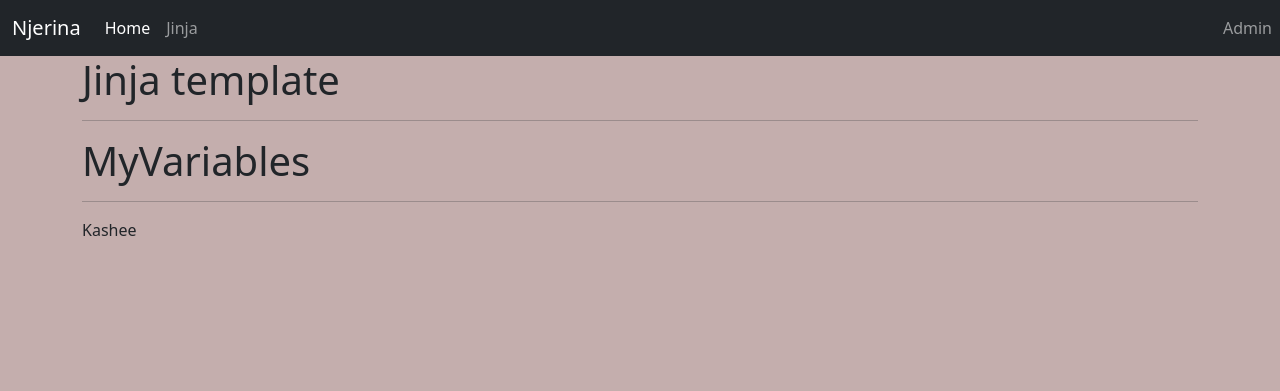
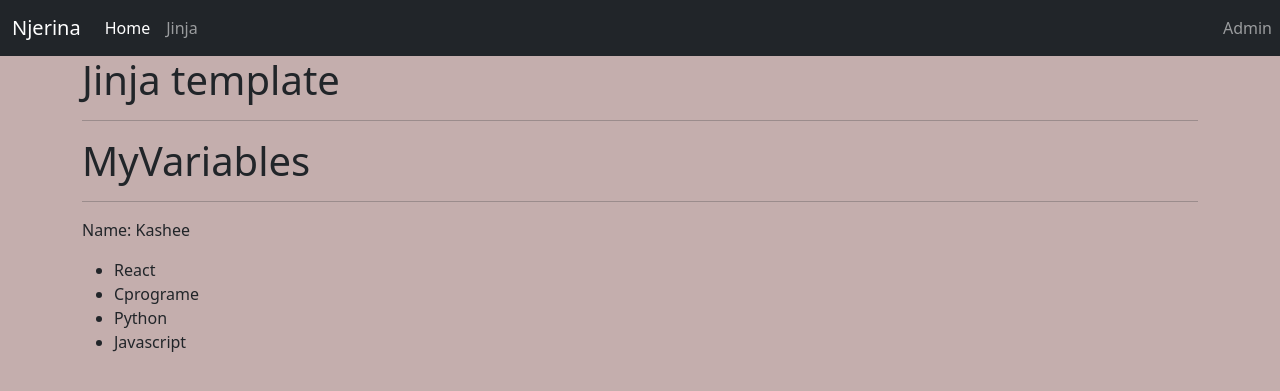
Before and after one commit to NjeriMuchiri/app, a Flask app: page /jinja in a window 1280 px wide. Shown: the top 391 px of the page. Run offline with Flask 3, Linux system fonts and the light colour scheme.

Commit message:
Added a new class and methods

```diff
--- a/app/templates/public/jinja.html
+++ b/app/templates/public/jinja.html
@@ -11,7 +11,12 @@
 
     <h1>MyVariables</h1>
     <hr>
-    <p>{{my_name}}</p>
+    <p>Name: {{my_name}}</p>
+    <ul>
+        {%for lang in langs%}
+        <li>{{lang}}</li>
+        {%endfor%}
+    </ul>
     </div>
     </div>
 </div>
--- a/app/views.py
+++ b/app/views.py
@@ -10,7 +10,38 @@ def index_page():
 @app.route('/jinja')
 def jinja():
     my_name = "Kashee"
-    return render_template('public/jinja.html', my_name=my_name)
+    age = 23
+    langs = ['React','Cprograme','Python','Javascript']
+    friends = {
+        'Kaggy': 20,
+        'Kawambo': 30,
+        'kashii': 27,
+        'Ken': 27,
+    }
+    colours = ('Brown', 'Gray')
+
+    cool = True
+    class GitRepos:
+        def __init__(self, name, description, url):
+            self.name = name
+            self.description = description
+            self.url = url
+        def pull(self):
+            return f'Pulling repos {self.name}'
+        def clone(self):
+            return f'Cloning into {self.url}'
+
+    gitRemote = GitRepos(
+        name = "FlaskJinja",
+        description="Learning and mastering",
+        url = "https://github.com/NjeriMuchiri"
+    )
+    def repeat(x,qty):
+            return x * qty
+
+
+    return render_template('public/jinja.html',
+                           my_name=my_name,age=age,langs=langs,colours=colours,cool=cool,GitRepos=GitRepos,gitRemote=gitRemote,repeat=repeat)
 
 @app.route('/about')
 def about_page():
```
